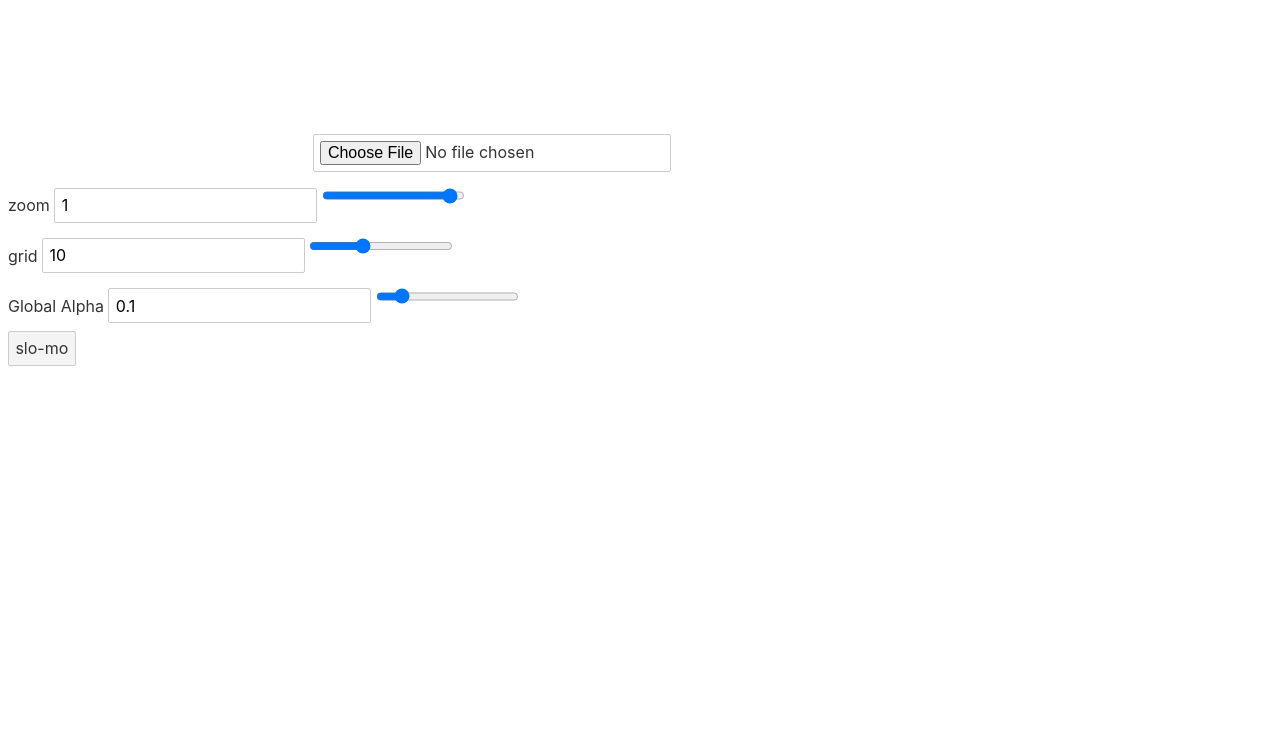
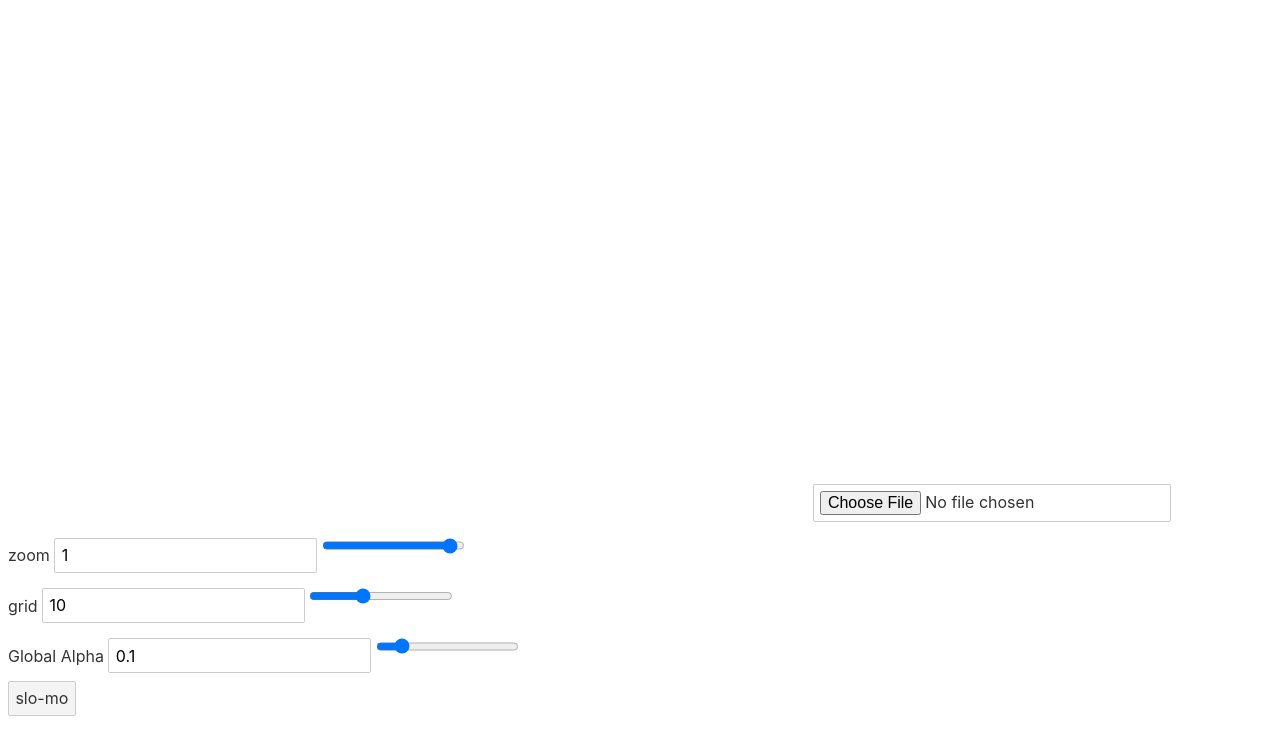
Before and after one commit to DevinBayly/phone_chalk, a Svelte app: page / in a window 1280 px wide. Shown: the top 754 px of the page. Built offline with nearby package versions, Linux system fonts and the light colour scheme; no server answers.

Commit message:
change order on page

```diff
--- a/src/camera.svelte
+++ b/src/camera.svelte
@@ -42,5 +42,6 @@
 <style>
 video{
     position:absolute;
+    z-index:5;
 }</style>
 <video bind:this={video} autoplay playsinline />
--- a/src/canvas.svelte
+++ b/src/canvas.svelte
@@ -14,6 +14,10 @@
   let cw = 800;
   let img2 = new Image();
   import { onMount } from "svelte";
+  onMount(()=> {
+      canvas.height = ch
+      canvas.width = cw
+  })
   let handleFiles = (e) => {
       let URL = window.webkitURL || window.URL
     ctx = canvas.getContext("2d");
@@ -178,6 +182,11 @@
     grid();
   }
 </script>
+<style>
+canvas {
+    position:relative;
+    z-index:20;
+}</style>
 
 <canvas bind:this={canvas} />
 <input type="file" on:change={handleFiles}>
```
Also changed, not shown: 4 other files (tests, documents, lock files or other folders).
